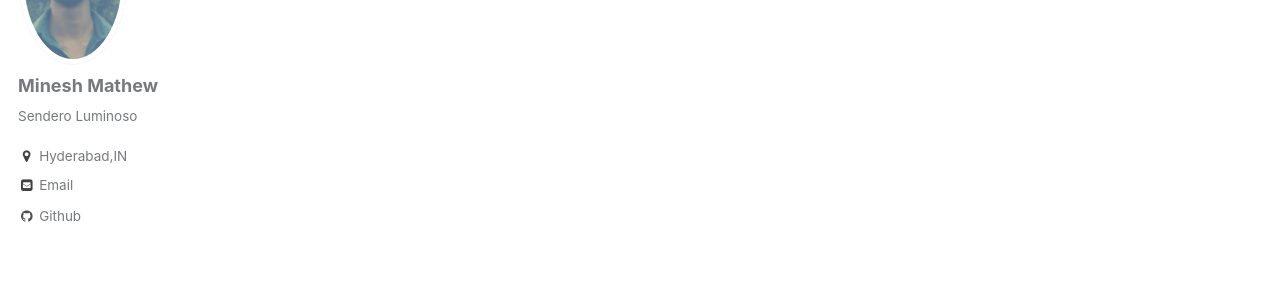
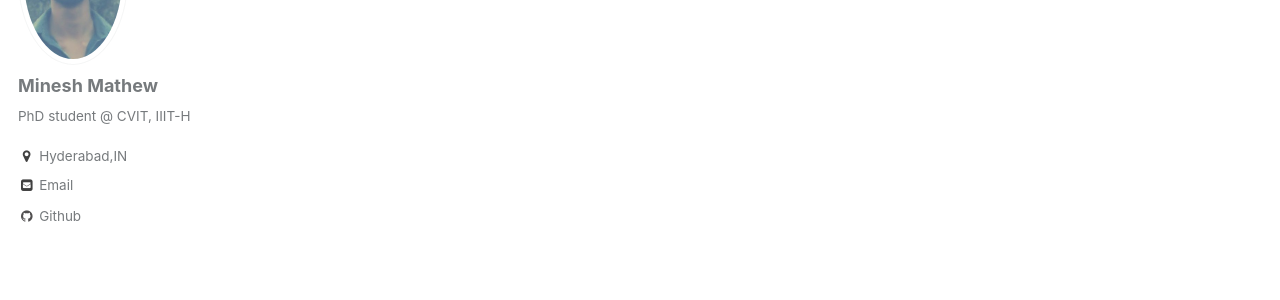
Before and after one commit to mineshmathew/mineshmathew.github.io, a Jekyll site: the page built from index.html, in a window 1280 px wide. Shown: the part 226-526 px from the top of the page. Built offline with Jekyll 4.4.1, drawn with Linux system fonts in a browser that asks for light colours; the list of posts is cut into pages by our own code.

Commit message:
localbuildsucessfull

```diff
--- a/_config.yml
+++ b/_config.yml
@@ -79,7 +79,7 @@
 author:
   name             : "Minesh Mathew"
   avatar           : "bio-photo.jpg"
-  bio              : "Sendero Luminoso"
+  bio              : "PhD student @ CVIT, IIIT-H"
   location         : "Hyderabad,IN"
   email            : minesh.mathew@gmail.com
   uri              :
```
Also changed, not shown: 2 other files.
